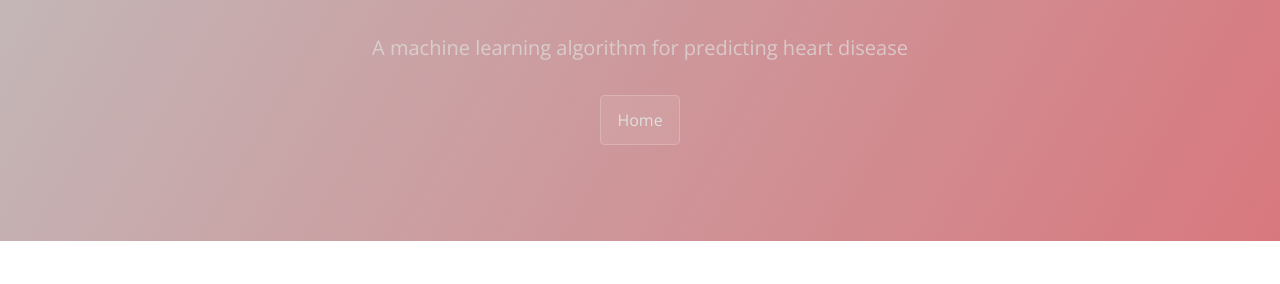
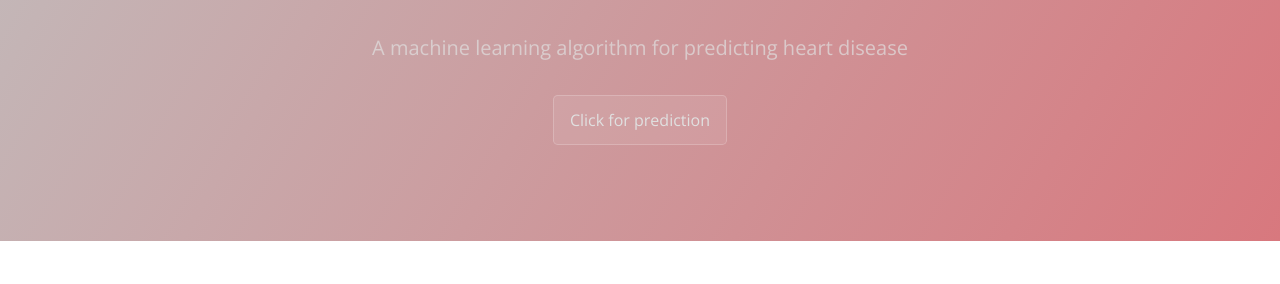
Before and after one commit to jopeo/heart, a Jekyll site: the page built from index.md, in a window 1280 px wide. Shown: the part 398-682 px from the top of the page. Built offline with Jekyll 4.4.1, drawn with Linux system fonts in a browser that asks for light colours.

Commit message:
update index.md

```diff
--- a/_layouts/template.html
+++ b/_layouts/template.html
@@ -32,7 +32,8 @@
 <!-- <h2 class="project-tagline" style="color:#D7D5D2">{{ page.description | default: site.description | default: site.github.project_tagline }}</h2>-->
 <!--        {% for page in site.pages %}-->
 <!--        {% endfor %}-->
-            <a href="index" class="btn" style="color:#E0E0E0">Home</a>
+<!--            <a href="index" class="btn" style="color:#E0E0E0">Home</a>-->
+            <a href="https://www.heartdiseasepredictor.com" class="btn large" style="color:#E0E0E0">Click for prediction</a>
 <!--            <a href="projects" class="btn" style="color:#E0E0E0">Projects</a>-->
 <!--            <a href="research" class="btn" style="color:#E0E0E0">Research</a>-->
 <!--            <a href="contact" class="btn" style="color:#E0E0E0">Contact Me</a>-->
```
